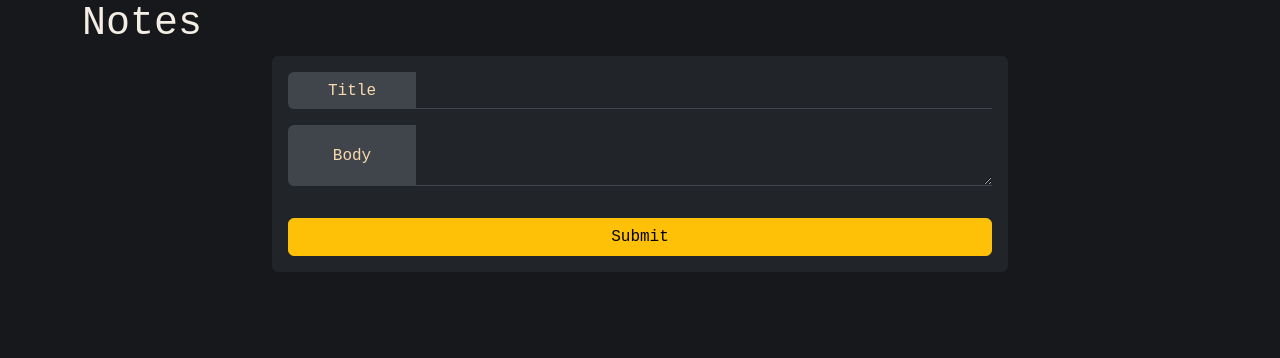
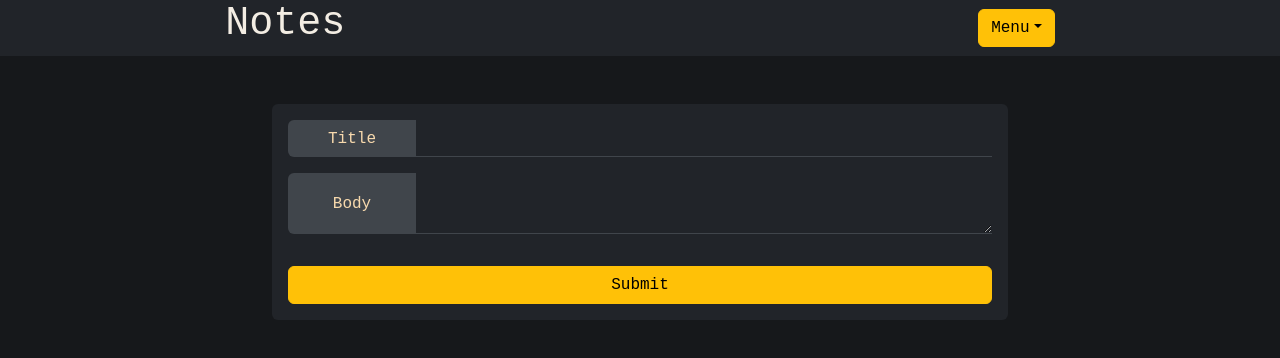
Before and after one commit to Wysogota/pages, a React (Create React App) app: page / in a window 1280 px wide. Shown: the top 358 px of the page. Built offline with nearby package versions, Linux system fonts and the light colour scheme.

Commit message:
Set Header & Menu component

```diff
--- a/src/App.tsx
+++ b/src/App.tsx
@@ -1,14 +1,17 @@
 import { Container } from 'react-bootstrap';
+import Header from './components/Header';
 import Insert from './components/Insert';
 import List from './components/List';
 
 const App = () => {
   return (
-    <Container>
-      <h1>Notes</h1>
+    <>
+    <Header />
+    <Container className='mt-5'>
       <Insert />
       <List />
     </Container>
+    </>
   );
 };
 
--- /dev/null
+++ b/src/common/styles/bootstrap.scss
@@ -0,0 +1,13 @@
+@import './color';
+
+$dropdown-dark-link-color: $color;
+$dropdown-dark-bg: $item_bg_color;
+$dropdown-dark-link-hover-bg: $hovered_item_bg_color;
+$dropdown-dark-link-active-bg: $hovered_item_bg_color;
+
+.btn {
+  box-shadow: none !important;
+}
+
+
+@import "~bootstrap/scss/bootstrap";
--- /dev/null
+++ b/src/components/Header/Header.module.scss
@@ -0,0 +1,5 @@
+@import '../../common/styles/color';
+
+.header{
+  background-color: $item_bg_color;
+}
--- /dev/null
+++ b/src/components/Header/Header.module.scss.d.ts
@@ -0,0 +1 @@
+export const header: string;
--- /dev/null
+++ b/src/components/Header/index.tsx
@@ -0,0 +1,21 @@
+import { Col, Container, Row } from 'react-bootstrap';
+import Menu from '../Menu';
+import styles from './Header.module.scss';
+
+const Header = () => {
+
+  return (
+    <Container as='header' className={styles.header} fluid>
+      <Row>
+        <Col xs='2' className='m-auto'>
+          <h1>Notes</h1>
+        </Col>
+        <Col xs='2' className='m-auto'>
+          <Menu />
+        </Col>
+      </Row>
+    </Container>
+  );
+};
+
+export default Header;
--- /dev/null
+++ b/src/components/Menu/index.tsx
@@ -0,0 +1,19 @@
+import { Dropdown } from 'react-bootstrap';
+
+const Menu = () => {
+
+  return (
+    <Dropdown className='text-end'>
+      <Dropdown.Toggle variant='warning'>
+        Menu
+      </Dropdown.Toggle>
+
+      <Dropdown.Menu variant='dark'>
+        <Dropdown.Item>Clear notes</Dropdown.Item>
+        <Dropdown.Item>Load test notes</Dropdown.Item>
+      </Dropdown.Menu>
+    </Dropdown>
+  );
+};
+
+export default Menu;
--- a/src/index.tsx
+++ b/src/index.tsx
@@ -3,6 +3,7 @@ import ReactDOM from 'react-dom/client';
 import App from './App';
 import './index.scss';
 import 'bootstrap/dist/css/bootstrap.min.css';
+import './common/styles/bootstrap.scss';
 
 const root = ReactDOM.createRoot(
   document.getElementById('root') as HTMLElement
```
